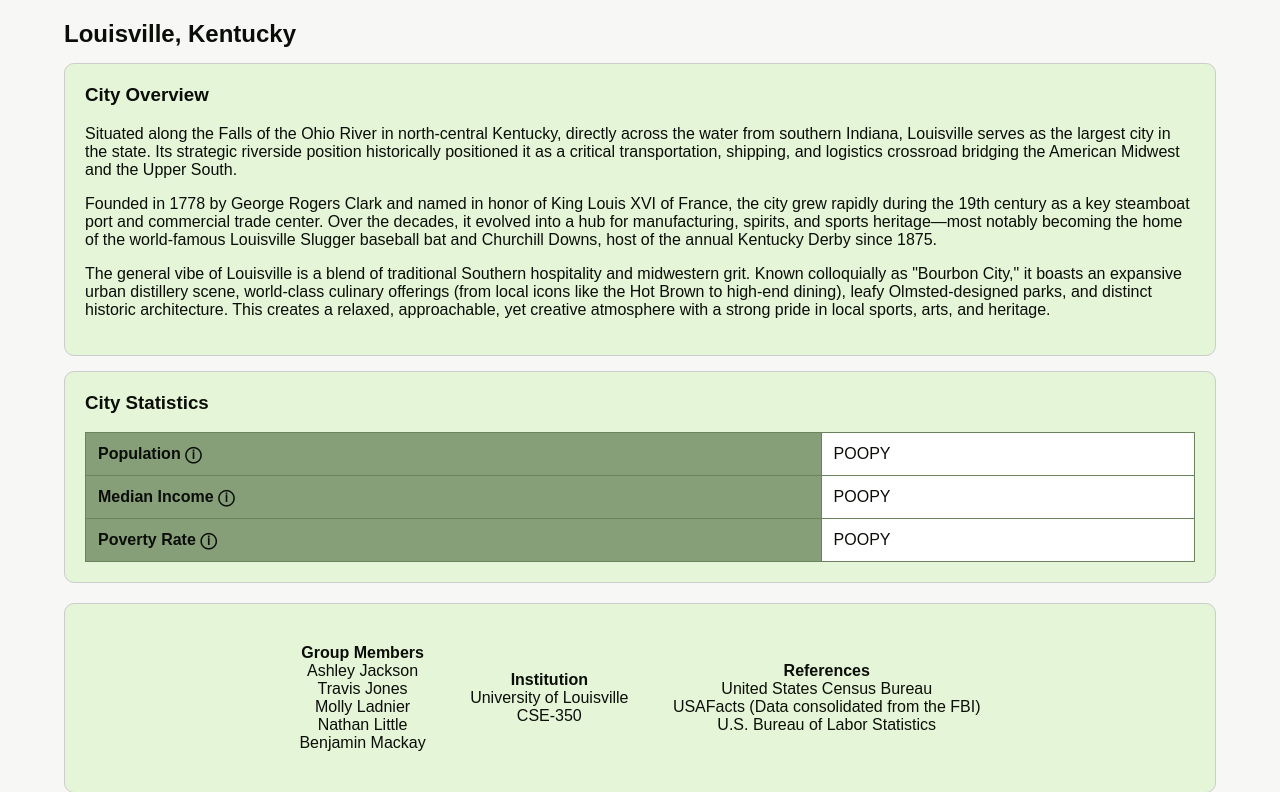
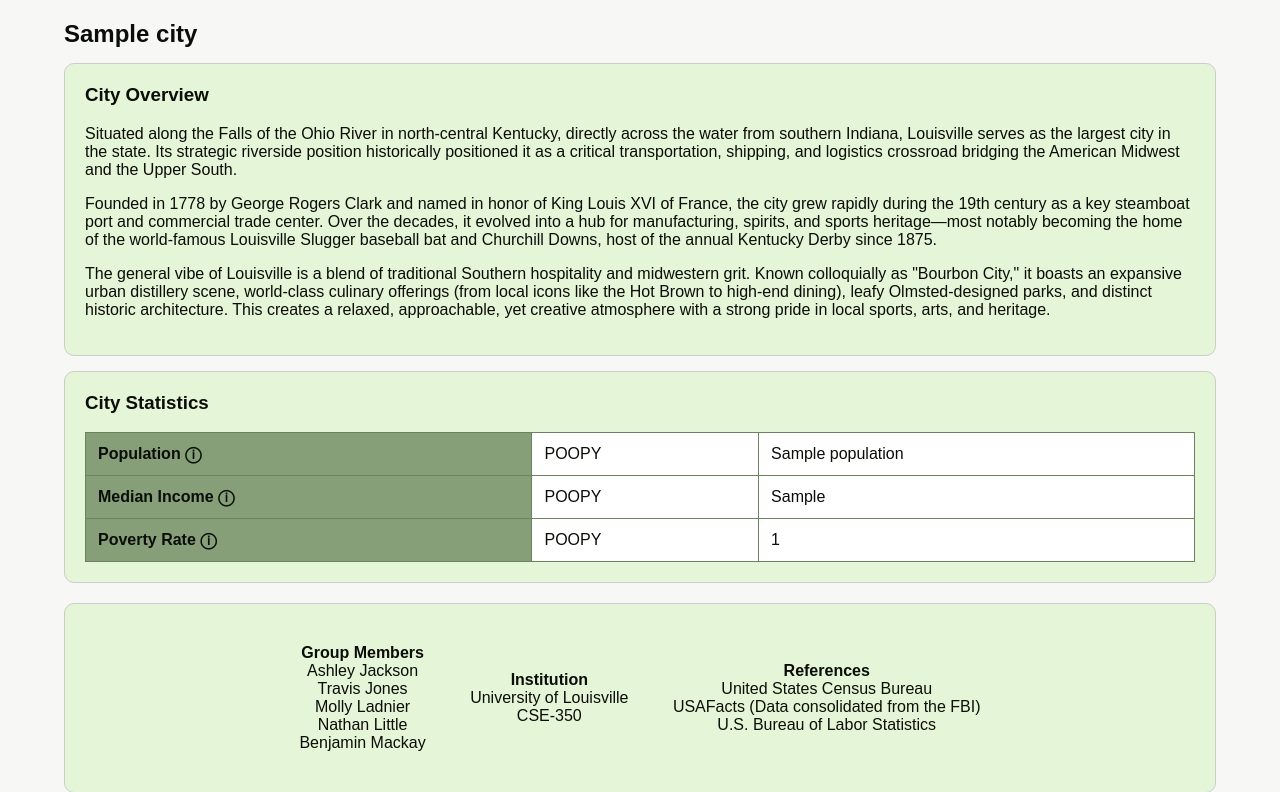
Before and after one commit to adjack11/350_CityVersus, a Flask app: template templates/city.html in a window 1280 px wide. Shown: the part 66-858 px from the top of the page. Run offline with Flask 3, Linux system fonts and the light colour scheme; the template is opened without the code that fills it: most values are stand-ins (such as "Sample title", 1, 10 or a date in 2020); data that the repository does not hold is empty.

Commit message:
Clicking the search button on index now fetches the corresponding inputted city from the database and updates city with the matching data. Edge cases and city desc still need to be implemented

```diff
--- a/app.py
+++ b/app.py
@@ -1,4 +1,4 @@
-from flask import Flask, jsonify, render_template #render_template for HTML
+from flask import Flask, jsonify, render_template, request, session, redirect, url_for #render_template for HTML
 import os
 import mysql.connector
 from dotenv import load_dotenv
@@ -6,6 +6,7 @@ from dotenv import load_dotenv
 load_dotenv()
 
 app = Flask(__name__)
+app.secret_key = 'test_key'
 def get_db_connection():
     connection = mysql.connector.connect(
         host=os.getenv("DB_HOST"),
@@ -24,7 +25,17 @@ def home():
 # --- CITY ---
 @app.route("/city")
 def city():
-    return render_template("city.html")
+    #Fetch stored city name from session
+    city_name = session.get('city_name', None)
+    connection = get_db_connection()
+    cursor = connection.cursor(dictionary=True)
+    #Grab corresponding city row from database
+    cursor.execute("SELECT * FROM cities WHERE city_name = %s", (city_name,))
+    row = cursor.fetchone()
+    cursor.close()
+    connection.close()
+    #Render city.html with fetched row
+    return render_template("city.html", city_data=row)
 
 # --- COMPARE CITIES PAGE ---
 @app.route("/compare")
@@ -84,6 +95,18 @@ def get_cities():
 
     return jsonify(results)
 
+#Search button
+@app.route("/search-city", methods=["POST"])
+def search_city():
+    #Get data from search function and store it as a session variable
+    data = request.get_json()
+    session['city_name'] = data["city_name"]
+    #Redirect to city load
+    redirect(url_for('city'))
+    return jsonify("Success")
+
+
+
 
 if __name__ == "__main__":
     app.run(debug=True)
--- a/templates/city.html
+++ b/templates/city.html
@@ -72,7 +72,7 @@
 <!-- MAIN CONTENT -->
 <main>
 
-    <h2 id="Louisville">Louisville, Kentucky</h2>
+    <h2>{{city_data['city_name']}}</h2>
 
     <!-- CITY OVERVIEW -->
     <section class="content-block" id="city-overview">
@@ -129,6 +129,7 @@
                         </th>
 
                         <td id="city-population">POOPY</td>
+						<td>{{city_data['population']}}</td>
                     </tr>
 
                     <tr>
@@ -142,6 +143,7 @@
                         </th>
 
                         <td id="median-income">POOPY</td>
+						<td>{{city_data['median_income']}}</td>
                     </tr>
 
                     <tr>
@@ -155,6 +157,7 @@
                         </th>
 
                         <td id="poverty-rate">POOPY</td>
+						<td>{{city_data['poverty_percent']}}</td>
                     </tr>
 
                     </tbody>
```
Also changed, not shown: templates/index.html (+35 -8 lines), 1 other file.
